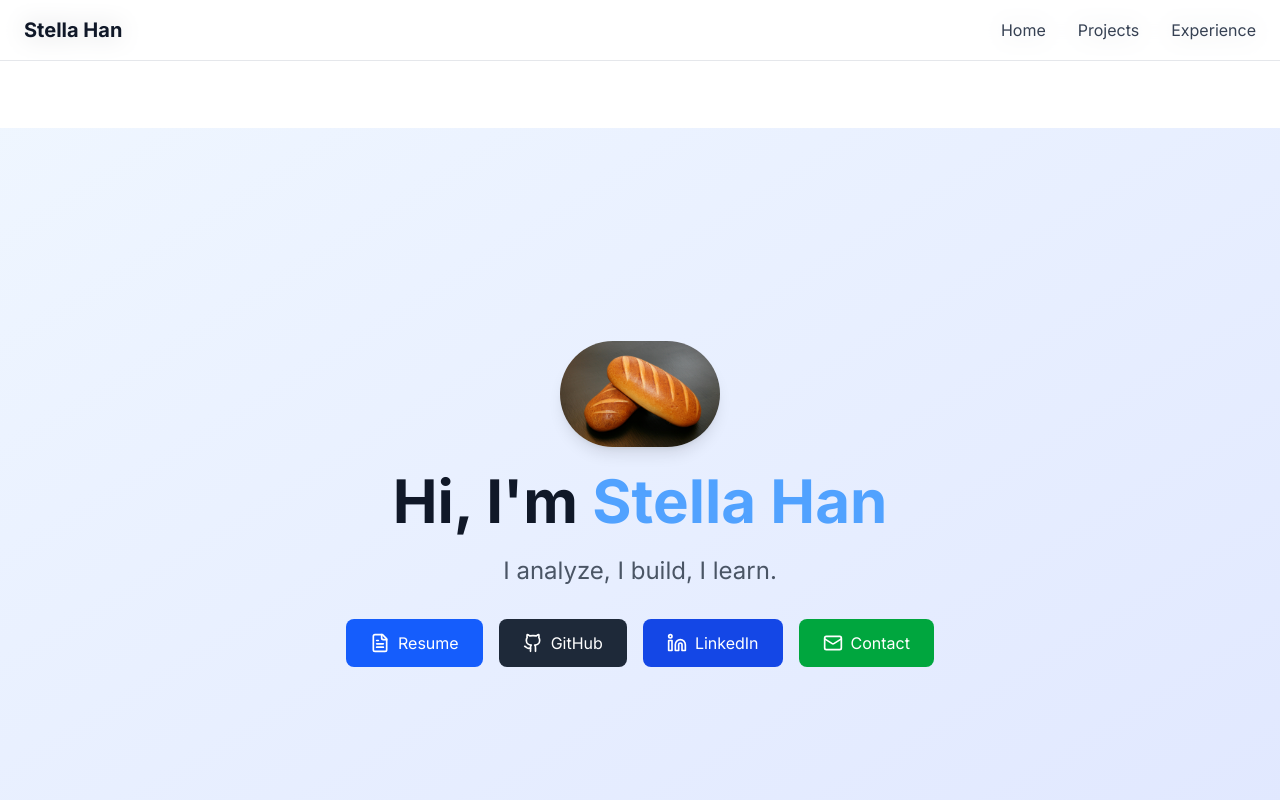
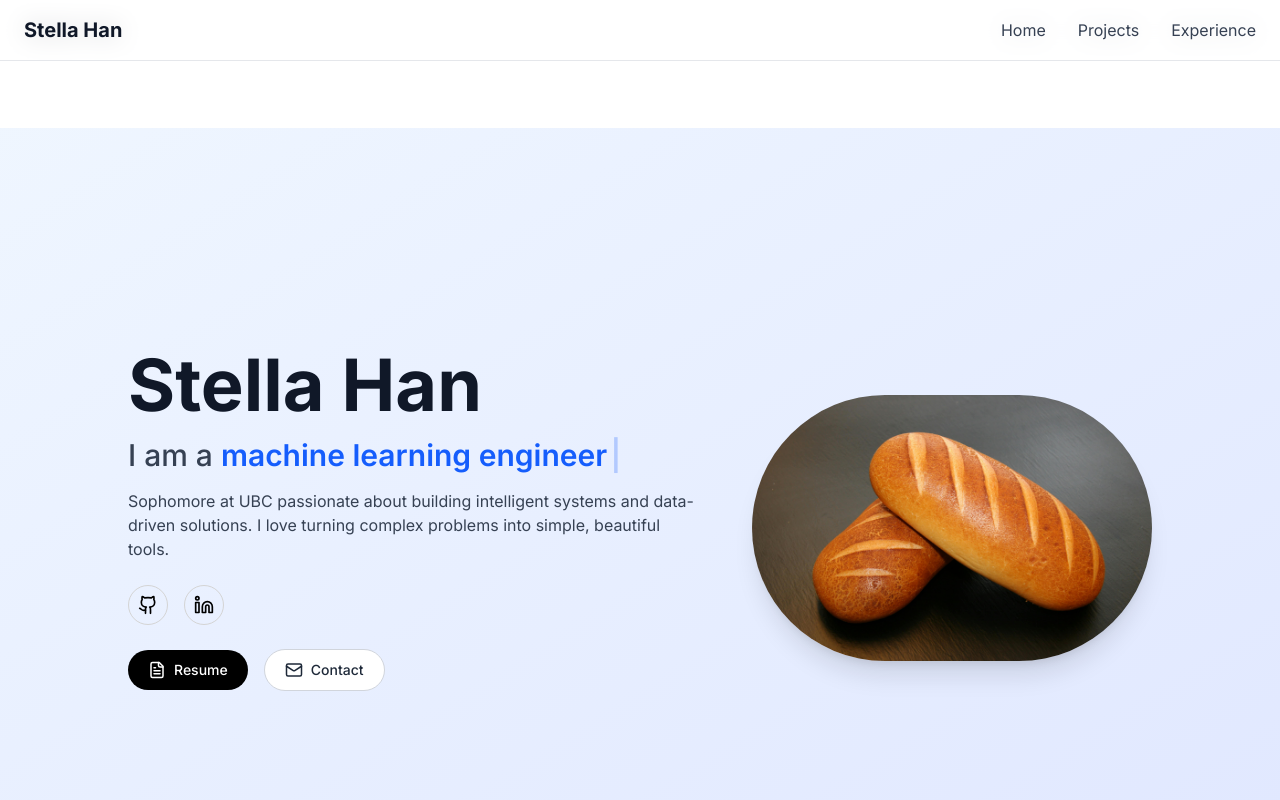
Before and after one commit to stellahan05/my-portfolio, a Next.js app: page / in a window 1280 px wide. Shown: the top 800 px of the page. Built offline with nearby package versions, Linux system fonts and the light colour scheme.

Commit message:
update main page

```diff
--- a/app/components/hero.tsx
+++ b/app/components/hero.tsx
@@ -2,13 +2,117 @@
 
 import { Github, Linkedin, FileText, Mail } from 'lucide-react'
 import { motion } from 'framer-motion'
+import { Typewriter } from 'react-simple-typewriter'
 import Image from 'next/image'
 
 export default function Hero() {
   return (
     <section id="home" className="min-h-screen flex items-center justify-center bg-gradient-to-br from-blue-50 to-indigo-100">
-      <div className="container mx-auto px-6 py-20">
+      <div className="container mx-auto px-6 py-20 flex flex-col xl:flex-row-reverse items-center xl:items-center justify-center gap-12">
+
+
+        {/* RIGHT SIDE - PROFILE IMAGE */}
         <motion.div
+          initial={{ opacity: 0, x: 20 }}
+          animate={{ opacity: 1, x: 0 }}
+          transition={{ duration: 0.8 }}
+          className="order-1 xl:order-1 mb-10 xl:mb-0"
+          >
+          <Image
+            src="/images/bread.jpg"
+            alt="Stella Han"
+            width={400}
+            height={400}
+            className="rounded-full shadow-xl object-cover"
+          />
+        </motion.div>
+
+        {/* LEFT SIDE */}
+        <motion.div
+          initial={{ opacity: 0, x: -20 }}
+          animate={{ opacity: 1, x: 0 }}
+          transition={{ duration: 0.8 }}
+          className="order-2 xl:order-2 text-center xl:text-left max-w-xl"
+          >
+          <h1 className="text-5xl sm:text-6xl xl:text-7xl font-bold text-gray-900 mb-4">
+            Stella Han
+          </h1>
+
+          <h2 className="text-2xl md:text-3xl font-medium text-gray-700 mb-4">
+            I am a{' '}
+            <span className="text-blue-600 font-semibold">
+              <Typewriter
+                words={[
+                  'data analyst',
+                  'machine learning engineer',
+                  'UBC CS student',
+                  'problem solver',
+                ]}
+                loop
+                cursor
+                cursorStyle="|"
+                typeSpeed={70}
+                deleteSpeed={50}
+                delaySpeed={1500}
+              />
+            </span>
+          </h2>
+
+          <p className="text-gray-700 mb-6">
+            Sophomore at UBC passionate about building intelligent systems and data-driven solutions. I love turning complex problems into simple, beautiful tools.
+          </p>
+
+          {/* Social Icons */}
+          <div className="flex justify-center xl:justify-start gap-4 mb-6">
+            <a
+              href="https://github.com/stellahan05"
+              target="_blank"
+              rel="noopener noreferrer"
+              className="w-10 h-10 flex items-center justify-center rounded-full border border-neutral-300 hover:border-black transition-all"
+            >
+              <Github size={20} className="text-black" />
+            </a>
+            <a
+              href="https://linkedin.com/in/stellahan-"
+              target="_blank"
+              rel="noopener noreferrer"
+              className="w-10 h-10 flex items-center justify-center rounded-full border border-neutral-300 hover:border-black transition-all"
+            >
+              <Linkedin size={20} className="text-black" />
+            </a>
+          </div>
+
+          {/* Action Buttons (Resume & Contact) */}
+          <div className="flex flex-col sm:flex-row justify-center xl:justify-start items-center gap-4 mb-4">
+            <a
+              href="/resume.pdf"
+              target="_blank"
+              rel="noopener noreferrer"
+              className="inline-flex items-center gap-2 px-5 py-2.5 text-sm font-medium bg-black text-white rounded-full hover:bg-gray-800 transition"
+              >
+              <FileText size={18} />
+              Resume
+            </a>
+
+            <a
+              href="mailto:stellahan0819@gmail.com"
+              className="inline-flex items-center gap-2 px-5 py-2.5 text-sm font-medium bg-white text-gray-800 border border-gray-300 rounded-full hover:bg-gray-100 transition"
+              >
+              <Mail size={18} />
+              Contact
+            </a>
+          </div>
+
+        </motion.div>
+
+      </div>
+    </section>
+  )
+}
+
+
+
+        {/* <motion.div
           initial={{ opacity: 0, y: 20 }}
           animate={{ opacity: 1, y: 0 }}
           transition={{ duration: 0.8 }}
@@ -100,8 +204,8 @@ export default function Hero() {
             <span className="bg-white px-3 py-1 rounded-full">Node.js</span>
             <span className="bg-white px-3 py-1 rounded-full">PostgreSQL</span>
           </motion.div> */}
-        </motion.div>
-      </div>
-    </section>
-  )
-}
+//         </motion.div>
+//       </div>
+//     </section>
+//   )
+// } */}
--- a/package.json
+++ b/package.json
@@ -13,7 +13,8 @@
     "lucide-react": "^0.511.0",
     "next": "15.3.3",
     "react": "^19.0.0",
-    "react-dom": "^19.0.0"
+    "react-dom": "^19.0.0",
+    "react-simple-typewriter": "^5.0.1"
   },
   "devDependencies": {
     "@eslint/eslintrc": "^3",
```
Also changed, not shown: 1 other file (tests, documents, lock files or other folders).
